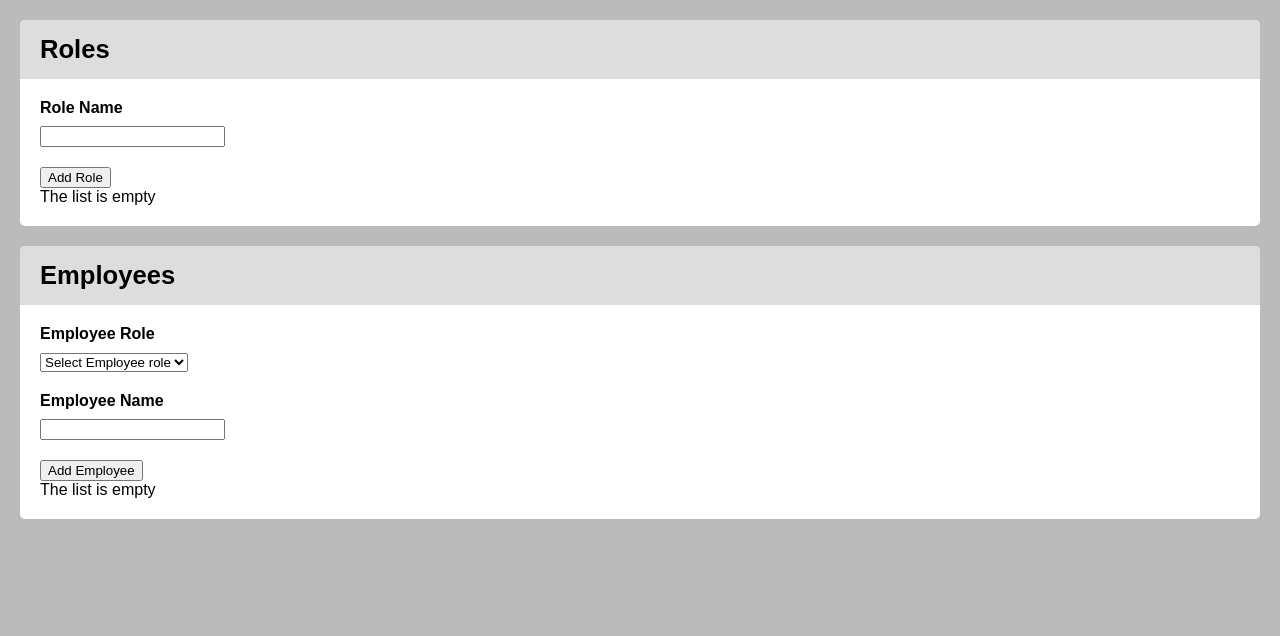
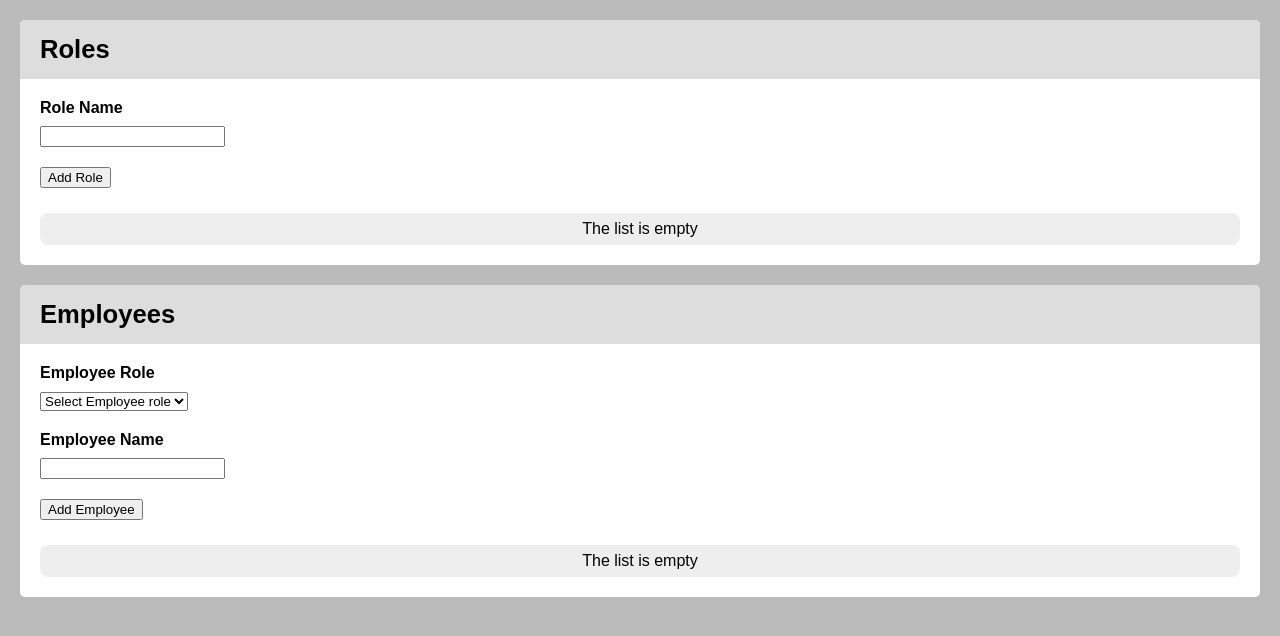
Before and after one commit to fichorka/react-redux-app, a React app: page / in a window 1280 px wide. Shown: the top 636 px of the page. Built offline with nearby package versions, Linux system fonts and the light colour scheme.

Commit message:
fix list status message

```diff
--- a/src/functions/index.js
+++ b/src/functions/index.js
@@ -5,7 +5,7 @@ import ListHeader from '../components/ListHeader'
 export const generateListItems = (table, TEMPLATE, name, actionCreators, dispatch) => {
 
 	if (!table.length) {
-		return <span className="list-status list-field">The list is empty</span>
+		return <span className="list status row">The list is empty</span>
 	}
 
 	const listRows = []
--- a/src/style.css
+++ b/src/style.css
@@ -106,7 +106,9 @@ body {
 	display: block;
 	text-align: center;
 	margin: 25px auto 0;
-	background: #ccc;
+	background: #eee;
+	line-height:2em;
+	height: 2em;
 	border-radius: 0.5em;
 }
 
```
